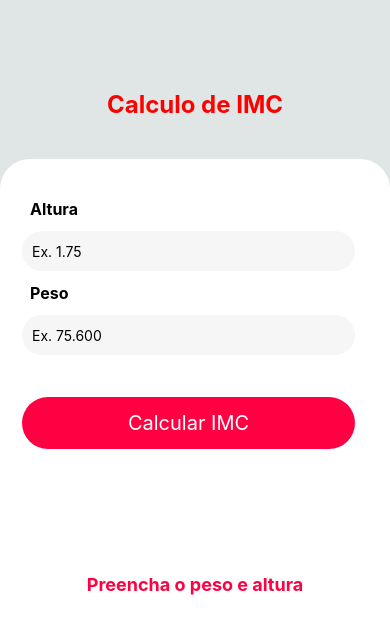
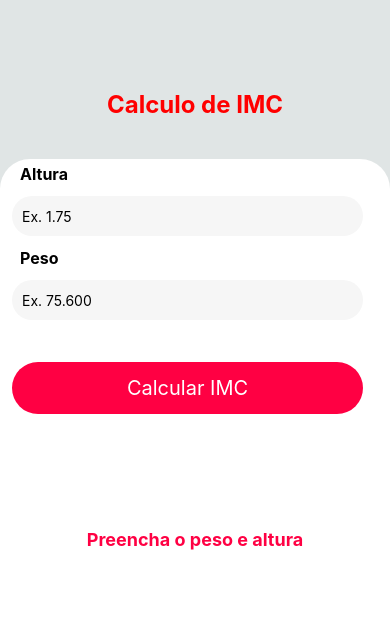
Before and after one commit to rafaelmgbh/react-native-imc, a React Native app: screen / in a window 390 px wide. Shown: the top 634 px of the page. Built offline with nearby package versions, Linux system fonts and the light colour scheme.

Commit message:
Adicionando keyboardDismiss

```diff
--- a/src/components/Form/index.js
+++ b/src/components/Form/index.js
@@ -1,5 +1,5 @@
 import React , {useState} from "react";
-import { View,Text, TextInput, TouchableOpacity, Vibration } from "react-native";
+import { View,Text, TextInput, TouchableOpacity, Vibration, Pressable, Keyboard } from "react-native";
 import ResultImc from "./ResultImc";
 import styles from "./style";
 
@@ -14,6 +14,8 @@
     const [errorMessage, setErrorMessage] = useState(null);
 
     function calculateImc(){
+        // Calcula o IMC , substitui a virgula por ponto e arredonda o resultado para 2 casas decimais
+        let heightFormat = height.replace(",", ".");
         return setImc((weight / (height * height)).toFixed(2));
     }
 
@@ -41,7 +43,8 @@
     }
 
     return(
-        <View style={styles.formContext}>
+        //Pressable e um componente que permite que o usuario clique em qualquer lugar da tela e o teclado seja fechado , adicionando o onPress={Keyboard.dismiss} no componente
+        <Pressable onPress={Keyboard.dismiss} style={styles.formContext}>
            <View style={styles.form}>
             <Text style={styles.formLabel}>Altura</Text>
             <Text style={styles.errorMessage}>{errorMessage}</Text>
@@ -54,8 +57,6 @@
             </TouchableOpacity>
            </View>
            <ResultImc messageResultImc={messageImc} resultImc={imc} />
-
-
-        </View>
+        </Pressable>
     )
 }
--- a/src/components/Form/style.js
+++ b/src/components/Form/style.js
@@ -2,21 +2,19 @@
 
 const styles = StyleSheet.create({
     formContext: {
-        width: "100%",
-        height: "100%",
-        bottom: 0,
+        flex: 1,
         backgroundColor: "#fff",
         alignItems: "center",
-        marginTop: 30,
+        paddingTop: 5,
         borderTopLeftRadius: 30,
         borderTopRightRadius: 30,
+        marginTop: 30,
 
     },
     form:{
         width: "100%",
-        height: "auto",
-        marginTop: 30,
-        padding: 10,
+
+
     },
     formLabel:{
         color: "#000",
```
